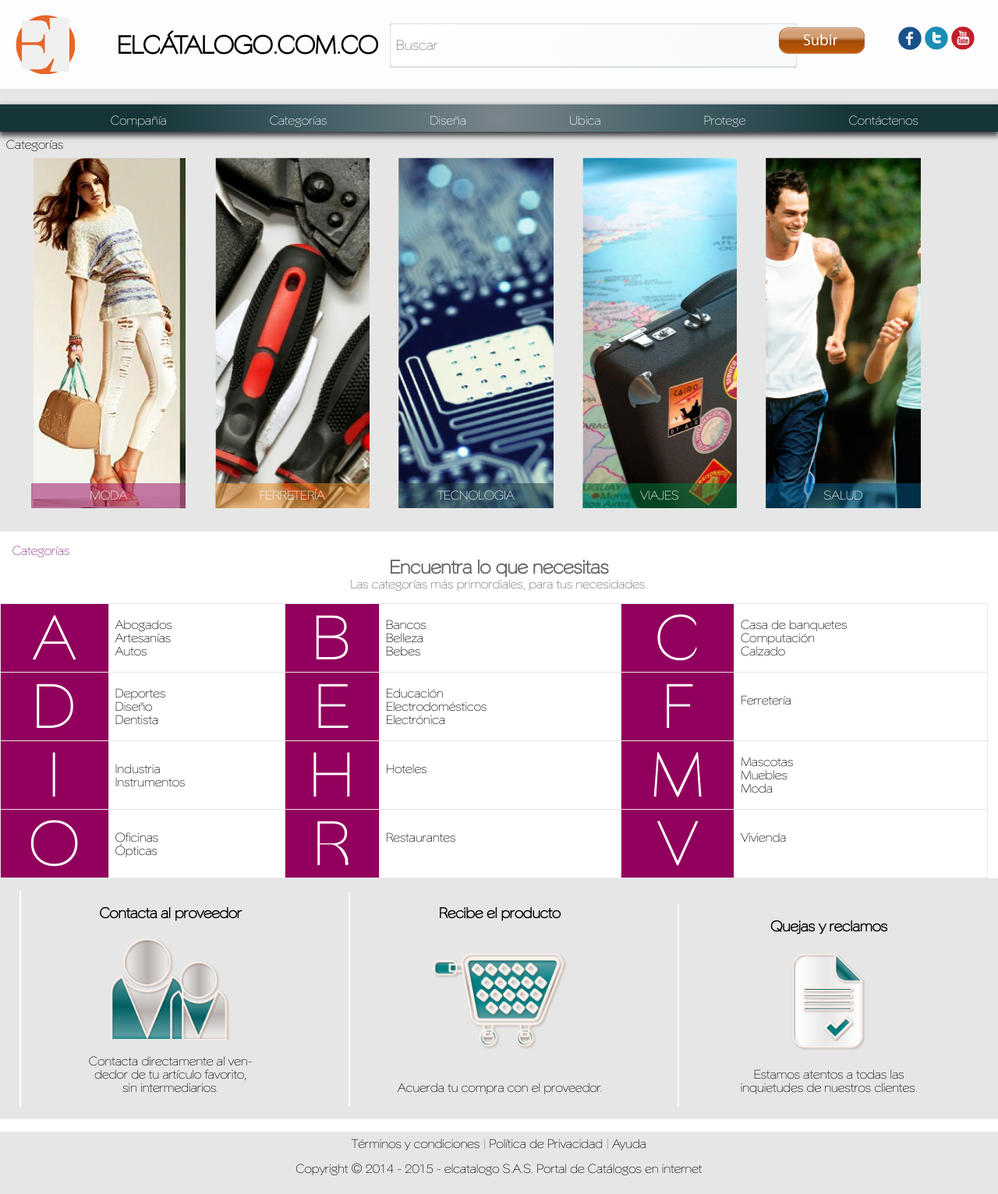
After one commit to karlitoxz/elcatalogo, a PHP site: page /categorias.php in a window 1280 px wide. The commit adds this page. Shown: the whole page at 78% size. Run offline with PHP 8.4, Linux system fonts and the light colour scheme.

Commit message:
link categorias
link categorias

```diff
--- /dev/null
+++ b/categorias.php
@@ -0,0 +1,127 @@
+<!DOCTYPE html>
+<html lang="es">
+<head>
+	<meta charset="UTF-8">
+	<title>ElCatalogo</title>
+	<link rel="stylesheet" href="style/normalize.css">
+	<link rel="stylesheet" href="style/style.css">
+</head>
+<body>
+
+	<header>
+		<div class="logo"><img src="img/elcatalogo_logo.png" alt="El_Catalogo_logo"></div>
+		<div class="catalogo"><h1>ELC&Aacute;TALOGO.COM.CO</h1></div>
+		<div class="buscador"><input type="text" class="textbox" size="30" placeholder="Buscar"></div>
+		<div class="subir"><img src="img/BtnSubir.png" alt=""></div>
+		<div class="social">
+			<img src="img/facebook.png" alt="" width="30px" height="30px">
+			<img src="img/twitter.png" alt="" width="30px" height="30px">
+			<img src="img/youtube.png" alt="" width="30px" height="30px">
+		</div>
+	</header>
+
+<div class="separcion"></div>
+
+<nav>
+
+	<ul class="menu">
+		<li><a href="compania.php">Compa&ntilde;&iacute;a</a></li>
+		<li><a href="categorias.php">Categor&iacute;as</a></li>
+		<li><a href="">Dise&ntilde;a</a></li>
+		<li><a href="">Ubica</a></li>
+		<li><a href="">Protege</a></li>
+		<li><a href="">Cont&aacute;ctenos</a></li>
+	</ul>
+
+</nav>
+
+<section>
+		<article class="articlecat">
+			<div class="categorias">
+				Categor&iacute;as
+			</div>
+			<div class="lista">
+				<ul class="ulista">
+					<li><div class="img01"><div class="imgt01">MODA</div></div></li>
+					<li><div class="img02"><div class="imgt02">FERRETER&Iacute;A</div></div></li>
+					<li><div class="img03"><div class="imgt03">TECNOLOGIA</div></div></li>
+					<li><div class="img04"><div class="imgt04">VIAJES</div></div></li>
+					<li><div class="img05"><div class="imgt05">SALUD</div></div></li>
+				</ul>
+			</div>
+		</article>
+
+			<article class="catcont">
+				<div class="catitle">
+					<span>Categor&iacute;as</span><center><h2>Encuentra lo que necesitas</h2><br/>
+					Las categor&iacute;as m&aacute;s primordiales, para tus necesidades.</center>
+				</div>
+				<div class="catboton">
+					<table class="cattable">
+							<tr>
+								<td><span>A</span></td>
+								<td class="backcat">Abogados <br/> Artesan&iacute;as <br/> Autos </td>
+								<td><span>B</span></td>
+								<td class="backcat">Bancos <br/> Belleza<br/> Bebes </td>
+								<td><span>C</span></td>
+								<td class="backcat">Casa de banquetes <br/> Computaci&oacute;n<br/> Calzado</td>
+							</tr>
+							<tr>
+								<td><span>D</span></td>
+								<td class="backcat">Deportes<br/> Dise&ntilde;o<br/> Dentista</td>
+								<td><span>E</span></td>
+								<td class="backcat">Educaci&oacute;n<br/> Electrodom&eacute;sticos<br/> Electr&oacute;nica</td>
+								<td><span>F</span></td>
+								<td class="backcat">Ferreter&iacute;a<br/><br/></td>
+							</tr>
+							<tr>
+								<td><span>I</span></td>
+								<td class="backcat">Industria<br/> Instrumentos<br/> </td>
+								<td><span>H</span></td>
+								<td class="backcat">Hoteles<br/><br/></td>
+								<td><span>M</span></td>
+								<td class="backcat">Mascotas<br/>Muebles<br/> Moda</td>
+							</tr>
+							<tr>
+								<td><span>O</span></td>
+								<td class="backcat">Oficinas<br/> &Oacute;pticas<br/></td>
+								<td><span>R</span></td>
+								<td class="backcat">Restaurantes<br/> <br/> </td>
+								<td><span>V</span></td>
+								<td class="backcat">Vivienda<br/><br/> </td>
+							</tr>
+					</table>
+				</div>
+
+			</article>
+
+			<article class="cat03">
+				<div class="cat03title1">
+					<h3>Contacta al proveedor</h3>
+						<img src="img/cat/cat01.png" alt="" width="40%"/>
+							<p>Contacta directamente al ven- <br/> dedor de tu art&iacute;culo favorito, <br/> sin intermediarios. </p>
+				</div>
+				<div class="cat03title1">
+					<h3>Recibe el producto</h3>
+					<img src="img/cat/cat02.png" alt="" width="50%"/>
+							<p>Acuerda tu compra con el proveedor.</p>
+				</div>
+				<div class="cat03title1">
+					<h3>Quejas y reclamos</h3>
+					<img src="img/cat/cat03.png" alt="" width="40%"/>
+							<p>Estamos atentos a todas las  <br/> inquietudes de nuestros clientes.</p>
+				</div>
+			</article>
+
+
+</section>
+
+<div class="space"></div>
+
+<footer>
+	T&eacute;rminos y condiciones <span> | </span>Pol&iacute;tica de Privacidad<span> | </span>Ayuda <br/>
+	Copyright © 2014 - 2015 - elcatalogo S.A.S.   Portal de Cat&aacute;logos en internet
+</footer>
+
+</body>
+</html>
--- a/index.php
+++ b/index.php
@@ -25,8 +25,8 @@
 <nav>
 
 	<ul class="menu">
-		<li><a href="">Compa&ntilde;&iacute;a</a></li>
-		<li><a href="">Categor&iacute;as</a></li>
+		<li><a href="compania.php">Compa&ntilde;&iacute;a</a></li>
+		<li><a href="categorias.php">Categor&iacute;as</a></li>
 		<li><a href="">Dise&ntilde;a</a></li>
 		<li><a href="">Ubica</a></li>
 		<li><a href="">Protege</a></li>
--- a/style/style.css
+++ b/style/style.css
@@ -389,6 +389,61 @@ section .arcom06 p {
   text-align: justify;
   color: #808080;
 }
+section .catcont {
+  background-color: #fff;
+}
+section .catcont .catitle {
+  padding: 1em;
+  color: #666;
+}
+section .catcont .catitle h2 {
+  display: inline-block;
+  margin: 0;
+}
+section .catcont .catitle span {
+  color: #872783;
+}
+section .catcont .catboton .cattable {
+  text-align: center;
+  border: 1px solid #f00;
+  padding: 0.2em;
+  width: 99%;
+}
+section .catcont .catboton .cattable tr {
+  border: 1px solid #e6e6e6;
+  background-color: #92005d;
+  width: 100%;
+}
+section .catcont .catboton .cattable td {
+  border: 1px solid #e6e6e6;
+}
+section .catcont .catboton .cattable span {
+  font-size: 5em;
+  color: #fff;
+  background-color: #92005d;
+}
+.backcat {
+  text-align: left;
+  background-color: #fff;
+  padding: 0.5em;
+}
+section .cat03 {
+  position: relative;
+  margin: 0;
+  text-align: center;
+}
+section .cat03 .cat03title1 {
+  width: 30%;
+  display: inline-block;
+  margin: 1em;
+  border-left: 2px solid #fff;
+}
+.space {
+  position: absolute;
+  background-color: #fff;
+  height: 1em;
+  width: 100%;
+}
 footer {
   text-align: center;
   padding: 1em;
--- a/style/style.styl
+++ b/style/style.styl
@@ -382,6 +382,56 @@ section .arcom06 p
 								text-align justify
 								color #808080
 
+section .catcont
+				background-color white
+
+section .catcont .catitle
+								padding 1em
+								color #666666
+								h2
+									display inline-block
+									margin 0
+								span
+										color #872783
+
+section .catcont .catboton .cattable
+												text-align center
+												border 1px solid red
+												padding 0.2em
+												width 99%
+												tr
+													border 1px solid #e6e6e6
+													background-color #92005d
+													width 100%
+												td
+													border 1px solid #e6e6e6
+												span
+													font-size 5em
+													color white
+													background-color #92005d
+
+.backcat
+	text-align left
+	background-color white
+	padding 0.5em
+
+section .cat03
+				position relative
+				margin 0
+				text-align center
+
+section .cat03 .cat03title1
+							width 30%
+							display inline-block
+							margin 1em
+							border-left 2px solid white
+
+.space
+	position absolute
+	background-color white
+	height 1em
+	width 100%
+
 footer
 	text-align center
 	padding 1em
```
Also changed, not shown: img/cat/cat01.png (added), img/cat/cat02.png (added), img/cat/cat03.png (added).
